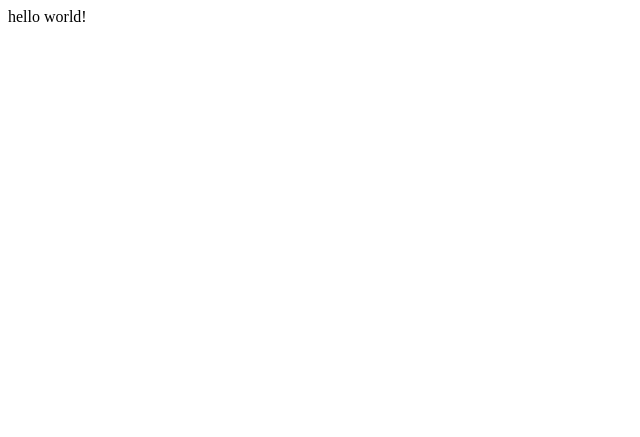
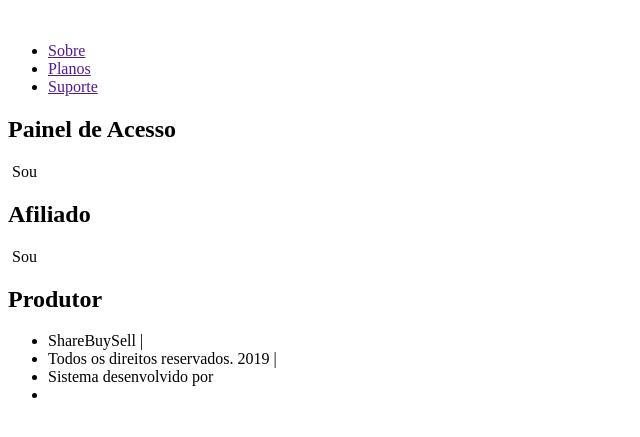
Before and after one commit to Lenoxel/share-and-buy, a Django app: page / in a window 1280 px wide. Before the commit the part shown is almost empty. Shown: the top 437 px of the page, without its empty margins (0-640 px from the left). Run offline with Django 3.2, Linux system fonts and the light colour scheme.

Commit message:
Adicionando index com a marcacao do html

```diff
--- /dev/null
+++ b/core/templates/index.html
@@ -0,0 +1,43 @@
+<!DOCTYPE html>
+<html>
+<head>
+	<title>ShareNBuy</title>
+	<meta charset="utf-8">
+</head>
+<body>
+	<header>
+		<img src="" alt="">
+		<nav class="menu">
+			<ul>
+				<li><a href="">Sobre</a></li>
+				<li><a href="">Planos</a></li>
+				<li><a href="">Suporte</a></li>
+			</ul>
+		</nav>
+	</header>
+
+	<main>
+		<h2>Painel de Acesso</h2>
+		<div class="painel_afiliado">
+			<img src="" alt="">
+			<span>Sou</span>
+			<h2>Afiliado</h2>
+		</div>
+		<div class="painel_produtor">
+			<img src="" alt="">
+			<span>Sou</span>
+			<h2>Produtor</h2>
+		</div>
+	</main>
+
+	<footer>
+		<ul>
+			<li>ShareBuySell |</li>
+			<li>Todos os direitos reservados. 2019 |</li>
+			<li>Sistema desenvolvido por</li>
+			<li><img src="" alt=""></li>
+		</ul>
+	</footer>
+
+</body>
+</html>
--- a/core/templates/teste.html
+++ b/core/templates/teste.html
@@ -1,11 +1,12 @@
 <!DOCTYPE html>
 <html>
 <head>
-	<title>abc</title>
+	<title>ShareNBuy</title>
+    <meta charset="UTF-8">
 </head>
 <body>
 
-	<div>hello world!</div>
+
 
 </body>
 </html>
--- a/core/urls.py
+++ b/core/urls.py
@@ -2,5 +2,6 @@ from django.urls import path
 from . import views
 
 urlpatterns = [
+    path('', views.index, name='index'),
     path('', views.teste, name='teste'),
 ]
--- a/core/views.py
+++ b/core/views.py
@@ -2,3 +2,6 @@ from django.shortcuts import render
 
 def teste(request):
     return render(request, 'teste.html', {})
+
+def index(request):
+    return render(request, 'index.html', {})
```
Also changed, not shown: index.html (deleted).
